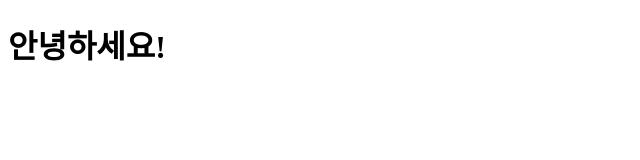
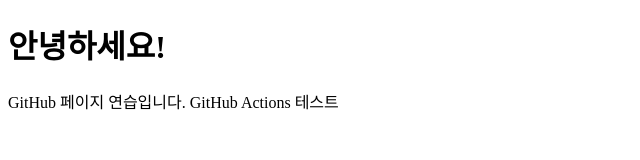
Before and after one commit to jieul/jieul.github.io, a plain HTML site: page index.html in a window 1280 px wide. Shown: the whole page, without its empty margins (0-640 px from the left). Drawn offline with Linux system fonts and the light colour scheme.

Commit message:
GitHub Actions Test

```diff
--- a/index.html
+++ b/index.html
@@ -7,5 +7,7 @@
   </head>
   <body>
     <h1>안녕하세요!</h1>
+
+    GitHub 페이지 연습입니다. GitHub Actions 테스트
   </body>
 </html>
```
